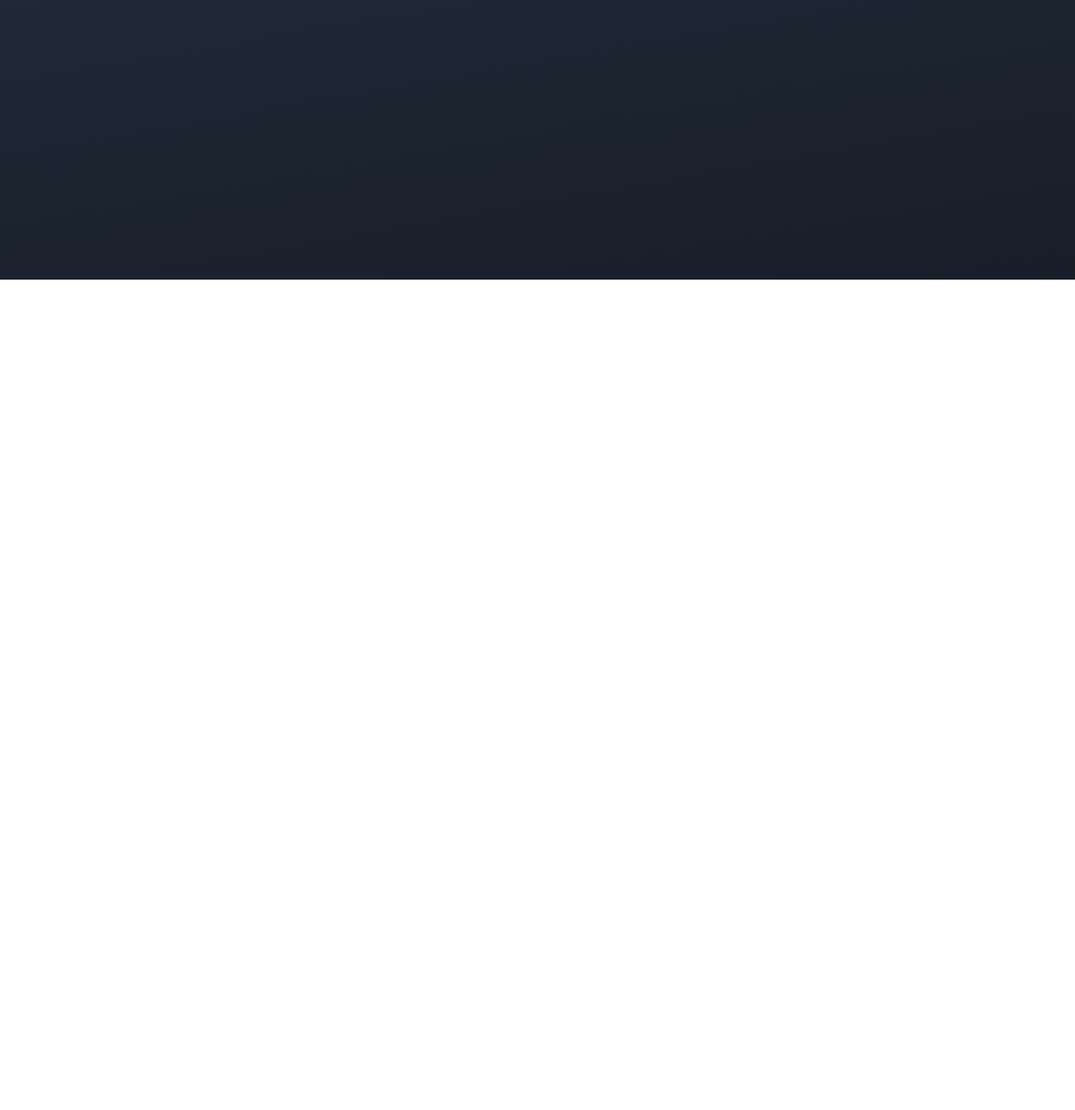
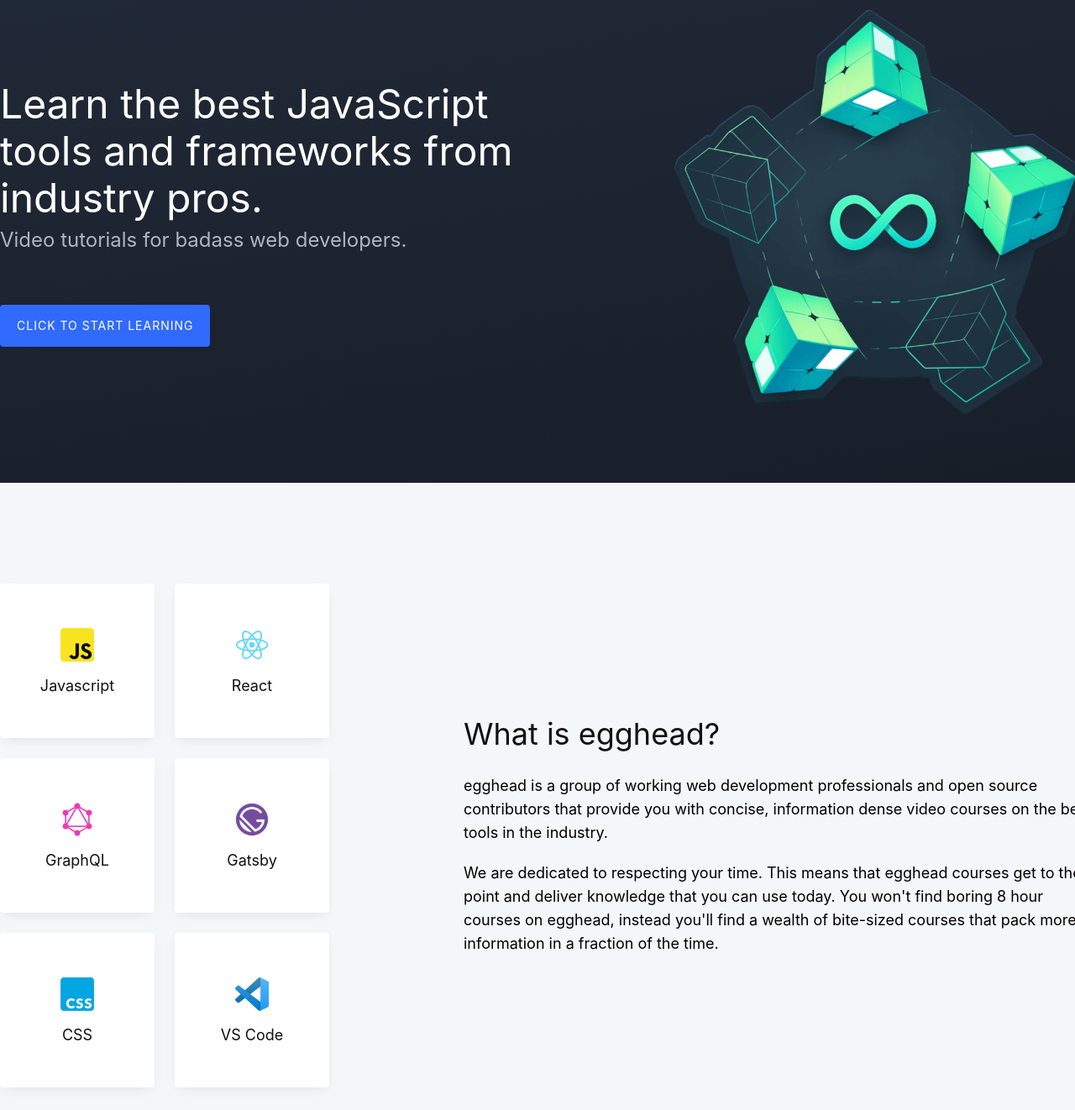
Before and after one commit to Halil-Kaya/css-playground, a plain HTML site: page webArayuzu/index.html in a window 1280 px wide. Shown: the part 127-1449 px from the top of the page at 84% size. Before the commit the page ends 800 px from the top, so only its background shows below. Drawn offline with Linux system fonts and the light colour scheme.

Commit message:
webArayuzu banner kismi eklendi

```diff
--- a/webArayuzu/css/style.css
+++ b/webArayuzu/css/style.css
@@ -16,6 +16,7 @@ time, mark, audio, video {
 	font-size: 100%;
 	font: inherit;
 	vertical-align: baseline;
+    box-sizing: border-box;
 }
 article, aside, details, figcaption, figure,
 footer, header, hgroup, menu, nav, section {
@@ -25,7 +26,8 @@ body {
 	line-height: 1;
     font-size: 14px;
     font-family: -apple-system, BlinkMacSystemFont, avenir next, avenir, helvetica, helvetica neue, ubuntu, roboto, noto, segoe ui, arial, sans-serif;
-
+    -webkit-font-smoothing : antialiased;
+    background-color: #F4F7F9;
 }
 ol, ul {
 	list-style: none;
@@ -56,9 +58,32 @@ img {
     clear: both;
 }
 
+
+
+
 *{
     box-sizing: border-box;
 }
+
+/*
+    Ortak Alanlar
+*/
+
+.btn{
+    display: inline-block;
+    height: 50px;
+    line-height: 50px;
+    padding: 0 20px;
+    color: #fff;
+    background-color: #316aff;
+    letter-spacing: 1px;
+    border-radius: 4px;
+    text-transform: uppercase;
+}
+
+/*
+    Header
+*/
 
 .container{
     width: 1300px;
@@ -159,8 +184,115 @@ img {
 /*
     Banner Section
 */
+
 .banner{
-    min-height: 50vh;
-    height: 50vh;
     background: linear-gradient(170deg, #212A39, #181E28);
 }
+
+.banner .container{
+    min-height: 50vh;
+    display: flex;
+    padding: 70px 0;
+    align-items: center;
+}
+
+.banner .container .banner-box{
+    width: 50%;
+}
+
+.banner .container .banner-box img{
+    max-width: 100%;
+}
+
+.banner .container .banner-box.banner-image{
+    padding-left: 150px;
+}
+
+.banner .container .banner-box h1{
+    font-size: 48px;
+    color: #fff;
+    line-height: 56px;
+}
+
+.banner .container .banner-box h2{
+    color: #B0B6BE;
+    font-size: 24px;
+    margin-top: 10px;
+}
+
+.banner .container .banner-box .btn{
+    margin-top: 65px;
+}
+
+
+/*
+    Section 1
+*/
+
+.section1{
+    display: flex;
+    align-items: center;
+    padding: 120px 0;
+}
+
+.section1 .lang{
+    display: flex;
+    width: 392px;
+    min-width: 392px;
+    flex-wrap: wrap;
+    justify-content: space-between;
+}
+
+.section1 .lang a{
+    width: 184px;
+    height: 184px;
+    background-color: #fff;
+    border-radius: 4px;
+    margin-bottom: 24px;
+    display: flex;
+    flex-direction: column;
+    justify-content: center;
+    align-items: center;
+    box-shadow: 0 5px 15px -5px rgba(0, 0, 0, 0.1);
+    transition: 200ms all;
+}
+
+.section1 .lang a:hover{
+    transform: scale(1.05);
+}
+
+.section1 .lang a img{
+    margin-bottom: 20px;
+    height: 40px;
+}
+
+.section1 .lang a .title{
+    font-size: 18px;
+    color: #111;
+}
+
+.section1 .inner{
+    padding-left: 160px;
+}
+
+.section1 .inner h3{
+    font-size: 36px;
+    color: #111;
+    margin-bottom: 30px;
+}
+
+.section1 .inner p{
+    font-size: 18px;
+    margin-bottom: 20px;
+    line-height: 28px;
+}
+
+/*
+    Section2
+*/
+
+.section2{
+    background-color: #fff;
+    box-shadow: 0 5px 15px -5px rgba(0, 0, 0, 0.1);
+    padding: 100px;
+}
--- a/webArayuzu/index.html
+++ b/webArayuzu/index.html
@@ -51,9 +51,72 @@
     <section class="banner">
         <div class="container">
 
+            <div class="banner-box">
+                <h1>Learn the best JavaScript tools and frameworks from industry pros.</h1>
+                <h2>Video tutorials for badass web developers.</h2>
+                <a href="#" class="btn">CLICK TO START LEARNING</a>
+            </div>
+
+            <div class="banner-box banner-image">
+                <a href="#">
+                    <img src="/img/ImmuateableImmer_Final.png" alt="">
+                </a>
+            </div>
+
         </div>
     </section>
 
 
+    <div class="container">
+
+        <section class="section1">
+
+            <div class="lang">
+                <a href="#">
+                    <img src="/img/icons/javascript.png" alt="">
+                    <span class="title">Javascript</span>
+                </a>
+                <a href="#">
+                    <img src="/img/icons/react.png" alt="">
+                    <span class="title">React</span>
+                </a>
+                <a href="#">
+                    <img src="/img/icons/graphql.png" alt="">
+                    <span class="title">GraphQL</span>
+                </a>
+                <a href="#">
+                    <img src="/img/icons/gatsby.png" alt="">
+                    <span class="title">Gatsby</span>
+                </a>
+                <a href="#">
+                    <img src="/img/icons/css.png" alt="">
+                    <span class="title">CSS</span>
+                </a>
+                <a href="#">
+                    <img src="/img/icons/vscode.png" alt="">
+                    <span class="title">VS Code</span>
+                </a>
+            </div>
+
+            <div class="inner">
+                <h3>What is egghead?</h3>
+                <p>egghead is a group of working web development professionals and open source contributors that provide you with concise, information dense video courses on the best tools in the industry.</p>
+                <p>We are dedicated to respecting your time. This means that egghead courses get to the point and deliver knowledge that you can use today. You won't find boring 8 hour courses on egghead, instead you'll find a wealth of bite-sized courses that pack more information in a fraction of the time.</p>
+            </div>
+
+        </section>
+
+        <section class="section2">
+            <div class="icon">
+                <i class="fa fa-quote-left"></i>
+            </div>
+            <p>If you're a developer, you owe it to yourself to follow @eggheadio. Short, instructional videos on the technologies we use.</p>
+        </section>
+
+        <section class="section3"></section>
+
+    </div>
+
+
 </body>
 </html>
```
